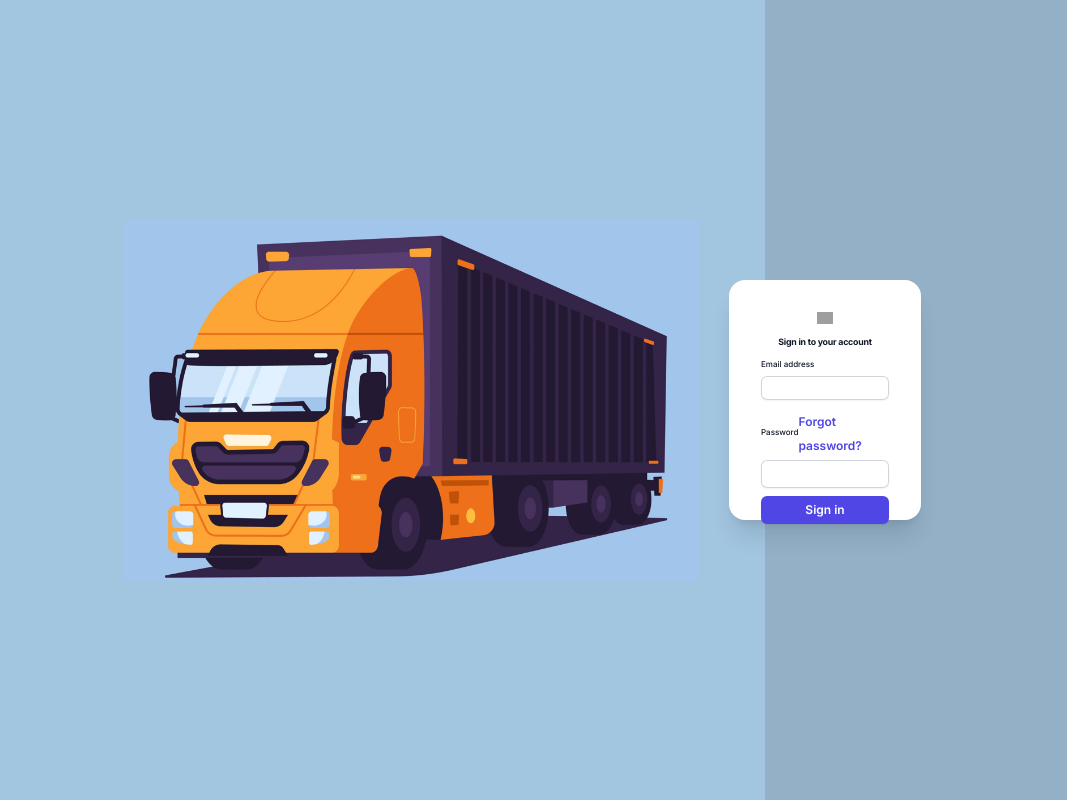
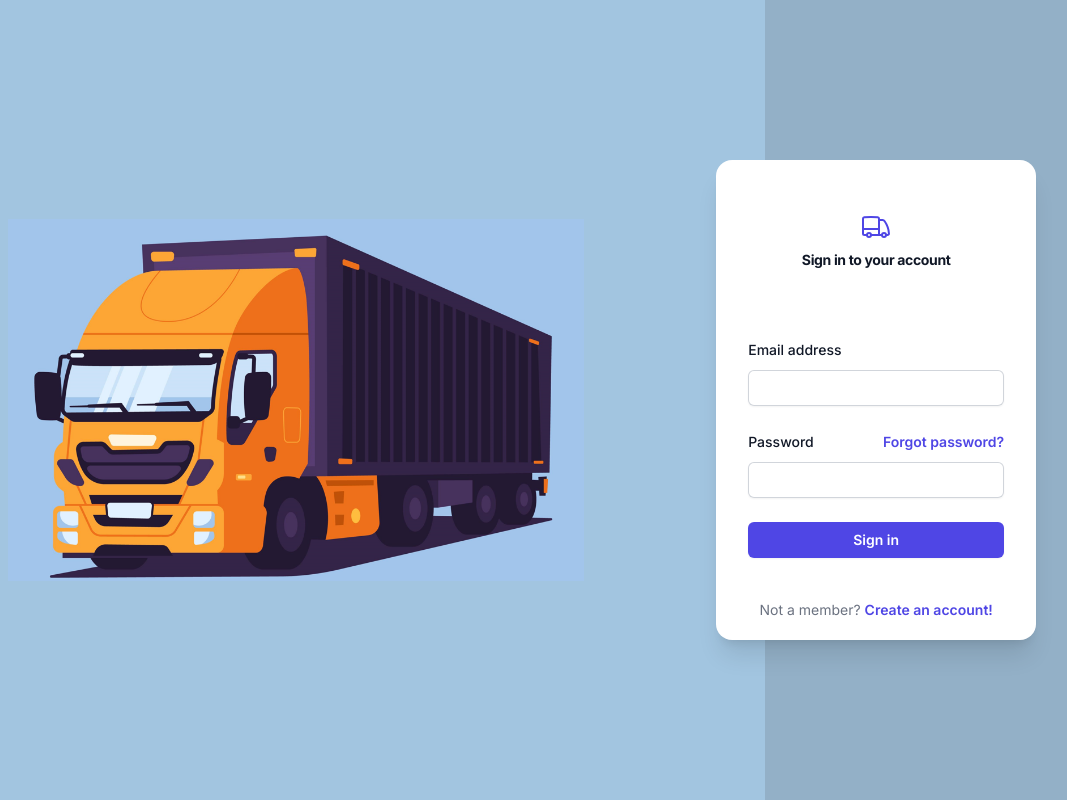
Before and after one commit to AladdinBelhaj/app-transport, a Next.js app in the folder app-transport/: page /login in a window 1280 px wide. Shown: the whole page, without its empty margins (118-1185 px from the left). Built offline with nearby package versions, Linux system fonts and the light colour scheme; grey boxes are pictures that could not be loaded.

Commit message:
Clean up

```diff
--- a/app-transport/app/login/Login.module.css
+++ b/app-transport/app/login/Login.module.css
@@ -14,6 +14,7 @@
   display: flex;
   justify-content: center;
   align-items: center;
+  gap: 8%;
 }
 
 .right {
@@ -30,7 +31,7 @@
   margin-right: 30px;
 }
 
-.h2 {
+/* .h2 {
   margin-top: 0.25rem;
   text-align: center;
   --tw-text-opacity: 1;
@@ -47,5 +48,36 @@
   line-height: 1rem;
   --tw-text-opacity: 1;
   color: rgb(17 24 39 / var(--tw-text-opacity));
-  font-size: 8px;
+  font-size: 0.45rem;
 }
+
+.input {
+  display: block;
+  width: 100%;
+  border-radius: 0.375rem;
+  border-width: 0px;
+  padding-top: 0px;
+  padding-bottom: 0px;
+  --tw-text-opacity: 1;
+  color: rgb(17 24 39 / var(--tw-text-opacity));
+
+  --tw-shadow: 0 1px 2px 0 rgb(0 0 0 / 0.05);
+  --tw-shadow-colored: 0 1px 2px 0 var(--tw-shadow-color);
+  box-shadow: var(--tw-ring-offset-shadow, 0 0 #0000),
+    var(--tw-ring-shadow, 0 0 #0000), var(--tw-shadow);
+
+  --tw-ring-offset-shadow: var(--tw-ring-inset) 0 0 0
+    var(--tw-ring-offset-width) var(--tw-ring-offset-color);
+  --tw-ring-shadow: var(--tw-ring-inset) 0 0 0
+    calc(1px + var(--tw-ring-offset-width)) var(--tw-ring-color);
+  box-shadow: var(--tw-ring-offset-shadow), var(--tw-ring-shadow),
+    var(--tw-shadow, 0 0 #0000);
+
+  --tw-ring-inset: inset;
+
+  --tw-ring-opacity: 1;
+  --tw-ring-color: rgb(209 213 219 / var(--tw-ring-opacity));
+
+  --tw-text-opacity: 1;
+  color: rgb(156 163 175 / var(--tw-text-opacity));
+} */
--- a/app-transport/app/login/page.tsx
+++ b/app-transport/app/login/page.tsx
@@ -1,7 +1,6 @@
 import React from "react";
 import styles from "./Login.module.css";
 import Image from "next/image";
-import "./Login.module.css";
 
 const login = () => {
   return (
@@ -14,53 +13,81 @@ const login = () => {
           width={900}
           height={400}
         />
-        <div className="card w-95 bg-base-100 shadow-xl h-60 w-48">
+
+        <div className="card w-95 bg-base-100 shadow-xl h-3/5 w-1/4">
+          <div className="flex min-h-full flex-1 flex-col justify-center px-6 py-12 lg:px-8">
             <div className="card-body">
-            <img
+              {/* <img
                 className="mx-auto h-3 w-auto"
                 src="https://tailwindui.com/img/logos/mark.svg?color=indigo&shade=600"
                 alt="Your Company"
+              /> */}
+
+              <svg
+                xmlns="http://www.w3.org/2000/svg"
+                fill="none"
+                viewBox="0 0 24 24"
+                strokeWidth={1.5}
+                stroke="#4f46e5"
+                className="mx-auto h-8 w-auto"
+              >
+                <path
+                  strokeLinecap="round"
+                  strokeLinejoin="round"
+                  d="M8.25 18.75a1.5 1.5 0 0 1-3 0m3 0a1.5 1.5 0 0 0-3 0m3 0h6m-9 0H3.375a1.125 1.125 0 0 1-1.125-1.125V14.25m17.25 4.5a1.5 1.5 0 0 1-3 0m3 0a1.5 1.5 0 0 0-3 0m3 0h1.125c.621 0 1.129-.504 1.09-1.124a17.902 17.902 0 0 0-3.213-9.193 2.056 2.056 0 0 0-1.58-.86H14.25M16.5 18.75h-2.25m0-11.177v-.958c0-.568-.422-1.048-.987-1.106a48.554 48.554 0 0 0-10.026 0 1.106 1.106 0 0 0-.987 1.106v7.635m12-6.677v6.677m0 4.5v-4.5m0 0h-12"
                 />
-            <h2 className={styles.h2}>Sign in to your account</h2>
-            <form className="space-y-2" action="#" method="POST">
+              </svg>
+
+              <h2 className="mt-1 text-center text-sm font-bold leading-3 tracking-tight text-gray-900">
+                Sign in to your account
+              </h2>
+            </div>
+            <div className="mt-10 sm:mx-auto sm:w-full sm:max-w-sm">
+              <form className="space-y-6" action="#" method="POST">
                 <div>
-                <label htmlFor="email" className={styles.label}>
+                  <label
+                    htmlFor="email"
+                    className="block text-sm font-medium leading-6 text-gray-900"
+                  >
                     Email address
                   </label>
-                <div className="mt-1">
+                  <div className="mt-2">
                     <input
                       id="email"
                       name="email"
                       type="email"
                       autoComplete="email"
                       required
-                    className="block w-full rounded-md border-0 py-0 text-gray-900 shadow-sm ring-1 ring-inset ring-gray-300 placeholder:text-gray-400 focus:ring-2 focus:ring-inset focus:ring-indigo-600 sm:text-sm sm:leading-6"
+                      className="block w-full rounded-md border-0 py-1.5 text-gray-900 shadow-sm ring-1 ring-inset ring-gray-300 placeholder:text-gray-400 focus:ring-2 focus:ring-inset focus:ring-indigo-600 sm:text-sm sm:leading-6"
                     />
                   </div>
                 </div>
 
                 <div>
                   <div className="flex items-center justify-between">
-                  <label htmlFor="password" className={styles.label}>
+                    <label
+                      htmlFor="password"
+                      className="block text-sm font-medium leading-6 text-gray-900"
+                    >
                       Password
                     </label>
-                  <div className="text-sx">
+                    <div className="text-sm">
                       <a
                         href="#"
-                      className="font-semibold text-xs text-indigo-600 hover:text-indigo-500"
+                        className="font-semibold text-indigo-600 hover:text-indigo-500"
                       >
                         Forgot password?
                       </a>
                     </div>
                   </div>
-                <div className="mt-1">
+                  <div className="mt-2">
                     <input
                       id="password"
                       name="password"
                       type="password"
                       autoComplete="current-password"
                       required
-                    className="block w-full rounded-md border-0 py-0.5 text-gray-900 shadow-sm ring-1 ring-inset ring-gray-300 placeholder:text-gray-400 focus:ring-2 focus:ring-inset focus:ring-indigo-600 sm:text-sm sm:leading-6"
+                      className="block w-full rounded-md border-0 py-1.5 text-gray-900 shadow-sm ring-1 ring-inset ring-gray-300 placeholder:text-gray-400 focus:ring-2 focus:ring-inset focus:ring-indigo-600 sm:text-sm sm:leading-6"
                     />
                   </div>
                 </div>
@@ -68,12 +95,23 @@ const login = () => {
                 <div>
                   <button
                     type="submit"
-                  className="flex w-full justify-center rounded-md bg-indigo-600 px-1 py-0.5 text-xs font-semibold leading-6 text-white shadow-sm hover:bg-indigo-500 focus-visible:outline focus-visible:outline-2 focus-visible:outline-offset-2 focus-visible:outline-indigo-600"
+                    className="flex w-full justify-center rounded-md bg-indigo-600 px-3 py-1.5 text-sm font-semibold leading-6 text-white shadow-sm hover:bg-indigo-500 focus-visible:outline focus-visible:outline-2 focus-visible:outline-offset-2 focus-visible:outline-indigo-600"
                   >
                     Sign in
                   </button>
                 </div>
               </form>
+
+              <p className="mt-10 text-center text-sm text-gray-500">
+                Not a member?{" "}
+                <a
+                  href="#"
+                  className="font-semibold leading-6 text-indigo-600 hover:text-indigo-500"
+                >
+                  Create an account!
+                </a>
+              </p>
+            </div>
           </div>
         </div>
       </div>
--- a/app-transport/app/page.tsx
+++ b/app-transport/app/page.tsx
@@ -2,91 +2,5 @@ import Image from "next/image";
 import Link from "next/link";
 
 export default function Home() {
-  return (
-    <main>
-      <div className="flex flex-1 flex-col justify-center px-6 py-12 lg:px-8">
-        <div className="sm:mx-auto sm:w-full sm:max-w-sm">
-          <img
-            className="mx-auto h-10 w-auto"
-            src="https://tailwindui.com/img/logos/mark.svg?color=indigo&shade=600"
-            alt="Your Company"
-          />
-          <h2 className="mt-10 text-center text-2xl font-bold leading-9 tracking-tight text-gray-900">
-            Sign in to your account
-          </h2>
-        </div>
-
-        <div className="mt-10 sm:mx-auto sm:w-full sm:max-w-sm">
-          <form className="space-y-3" action="#" method="POST">
-            <div>
-              <label
-                htmlFor="email"
-                className="block text-sm font-medium leading-3 text-gray-900"
-              >
-                Email address
-              </label>
-              <div className="mt-2">
-                <input
-                  id="email"
-                  name="email"
-                  type="email"
-                  autoComplete="email"
-                  required
-                  className="block w-full rounded-md border-0 py-1.5 text-gray-900 shadow-sm ring-1 ring-inset ring-gray-300 placeholder:text-gray-400 focus:ring-2 focus:ring-inset focus:ring-indigo-600 sm:text-sm sm:leading-6"
-                />
-              </div>
-            </div>
-
-            <div>
-              <div className="flex items-center justify-between">
-                <label
-                  htmlFor="password"
-                  className="block text-sm font-medium leading-6 text-gray-900"
-                >
-                  Password
-                </label>
-                <div className="text-sm">
-                  <a
-                    href="#"
-                    className="font-semibold text-indigo-600 hover:text-indigo-500"
-                  >
-                    Forgot password?
-                  </a>
-                </div>
-              </div>
-              <div className="mt-2">
-                <input
-                  id="password"
-                  name="password"
-                  type="password"
-                  autoComplete="current-password"
-                  required
-                  className="block w-full rounded-md border-0 py-1.5 text-gray-900 shadow-sm ring-1 ring-inset ring-gray-300 placeholder:text-gray-400 focus:ring-2 focus:ring-inset focus:ring-indigo-600 sm:text-sm sm:leading-6"
-                />
-              </div>
-            </div>
-
-            <div>
-              <button
-                type="submit"
-                className="flex w-full justify-center rounded-md bg-indigo-600 px-3 py-1.5 text-sm font-semibold leading-6 text-white shadow-sm hover:bg-indigo-500 focus-visible:outline focus-visible:outline-2 focus-visible:outline-offset-2 focus-visible:outline-indigo-600"
-              >
-                Sign in
-              </button>
-            </div>
-          </form>
-
-          <p className="mt-10 text-center text-sm text-gray-500">
-            Not a member?{" "}
-            <a
-              href="#"
-              className="font-semibold leading-6 text-indigo-600 hover:text-indigo-500"
-            >
-              Start a 14 day free trial
-            </a>
-          </p>
-        </div>
-      </div>
-    </main>
-  );
+  return <main></main>;
 }
```
Lines whose indentation alone changed are shown as unchanged.
